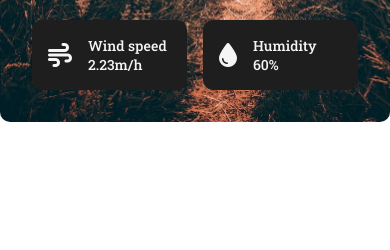
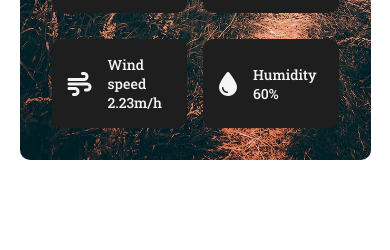
Before and after one commit to Jithin7777/WeatherApp1, a plain HTML site: page index.html in a window 390 px wide. Shown: the part 594-844 px from the top of the page. Drawn offline with Linux system fonts and the light colour scheme; a web font is replaced by a local one.

Commit message:
weather.css

```diff
--- a/weather.css
+++ b/weather.css
@@ -105,7 +105,7 @@ border-radius: 30px;
 
 @media(max-width:936px){
     .container{
-        width:100%
+        width:90%
     }
 }
 
```
